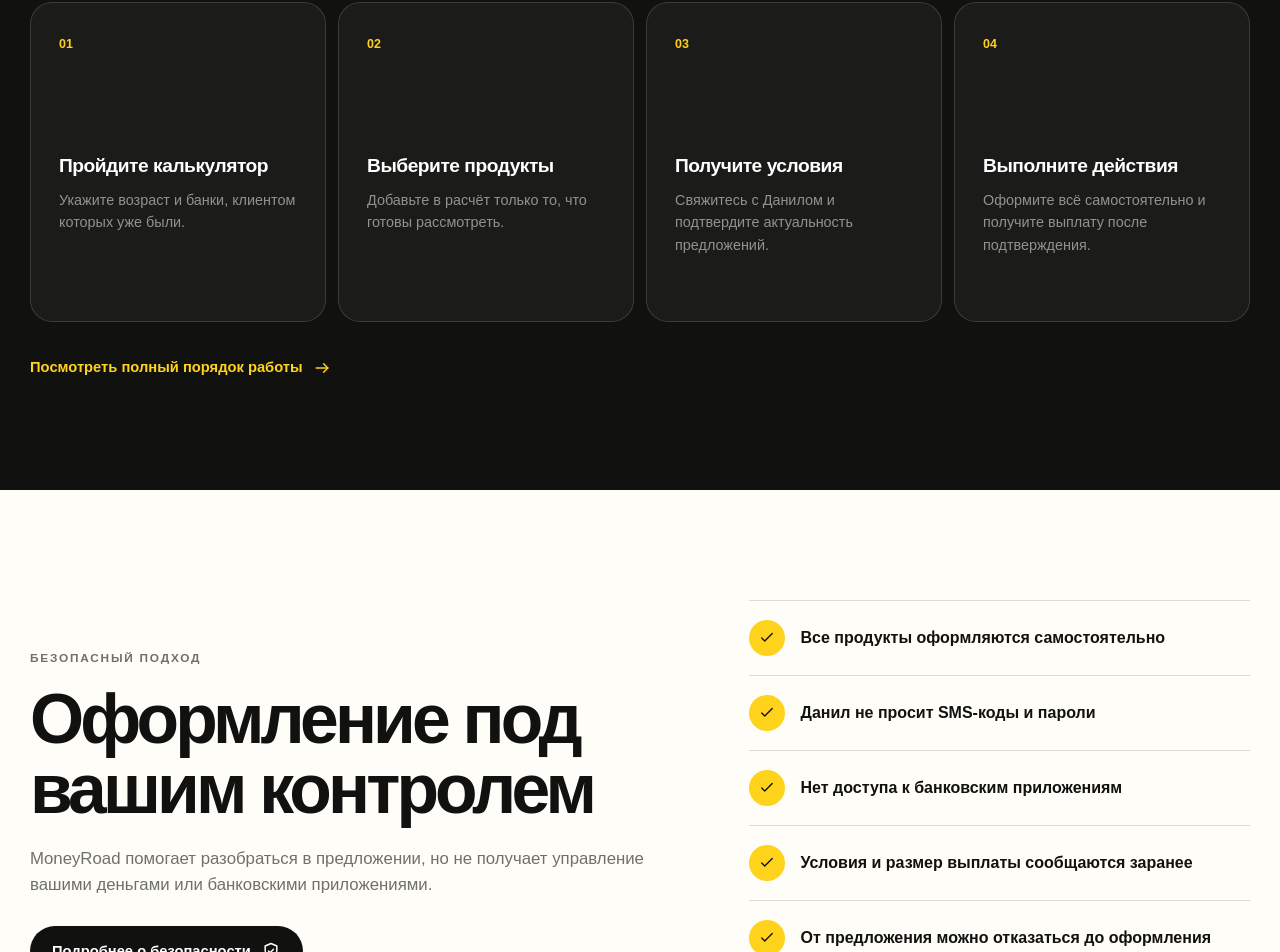
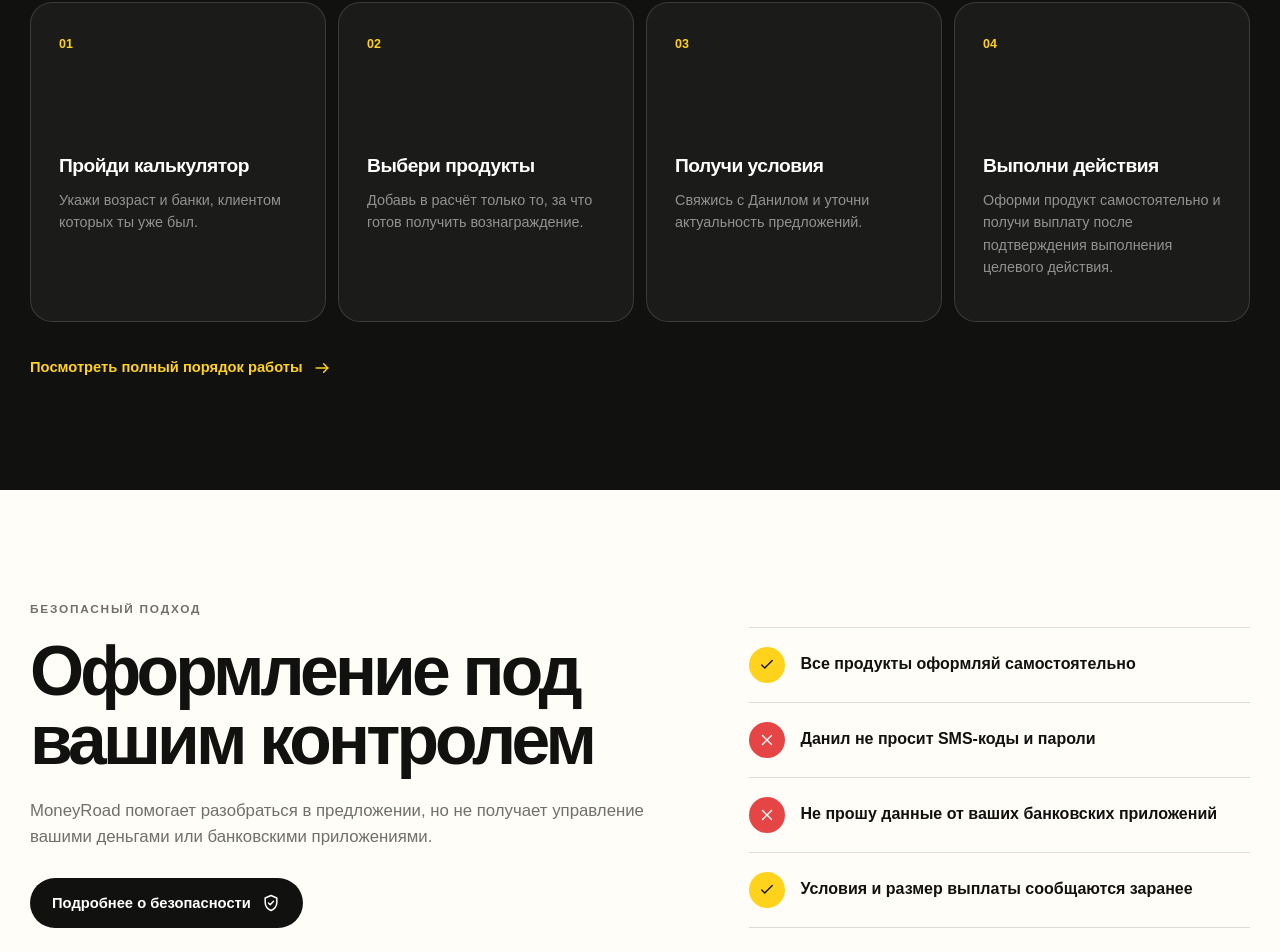
Before and after one commit to Dan1Xooo/moneyroad, a Next.js app: page / in a window 1280 px wide. Shown: the part 2876-3828 px from the top of the page. Built offline with nearby package versions, Linux system fonts and the light colour scheme; no server answers.

Commit message:
Update process and safety copy

```diff
--- a/app/globals.css
+++ b/app/globals.css
@@ -889,6 +889,11 @@ h3 {
   background: var(--yellow);
 }
 
+.check-icon-negative {
+  background: #e54545;
+  color: var(--white);
+}
+
 .check-icon svg {
   width: 18px;
 }
--- a/app/page.tsx
+++ b/app/page.tsx
@@ -1,6 +1,6 @@
 import Image from "next/image";
 import Link from "next/link";
-import { ArrowRight, Check, Shield } from "@/components/icons";
+import { ArrowRight, Check, CloseIcon, Shield } from "@/components/icons";
 import { CtaBand } from "@/components/CtaBand";
 import {
   activeOffers,
@@ -42,18 +42,21 @@ const categoryCards = [
 ];
 
 const steps = [
-  ["01", "Пройдите калькулятор", "Укажите возраст и банки, клиентом которых уже были."],
-  ["02", "Выберите продукты", "Добавьте в расчёт только то, что готовы рассмотреть."],
-  ["03", "Получите условия", "Свяжитесь с Данилом и подтвердите актуальность предложений."],
-  ["04", "Выполните действия", "Оформите всё самостоятельно и получите выплату после подтверждения."],
+  ["01", "Пройди калькулятор", "Укажи возраст и банки, клиентом которых ты уже был."],
+  ["02", "Выбери продукты", "Добавь в расчёт только то, за что готов получить вознаграждение."],
+  ["03", "Получи условия", "Свяжись с Данилом и уточни актуальность предложений."],
+  [
+    "04",
+    "Выполни действия",
+    "Оформи продукт самостоятельно и получи выплату после подтверждения выполнения целевого действия.",
+  ],
 ];
 
 const safetyPoints = [
-  "Все продукты оформляются самостоятельно",
-  "Данил не просит SMS-коды и пароли",
-  "Нет доступа к банковским приложениям",
-  "Условия и размер выплаты сообщаются заранее",
-  "От предложения можно отказаться до оформления",
+  { text: "Все продукты оформляй самостоятельно", tone: "positive" },
+  { text: "Данил не просит SMS-коды и пароли", tone: "negative" },
+  { text: "Не прошу данные от ваших банковских приложений", tone: "negative" },
+  { text: "Условия и размер выплаты сообщаются заранее", tone: "positive" },
 ];
 
 function HeroVisual() {
@@ -228,11 +231,15 @@ export default function Home() {
           </div>
           <div className="check-list">
             {safetyPoints.map((point) => (
-              <div key={point}>
-                <span className="check-icon">
-                  <Check />
+              <div key={point.text}>
+                <span
+                  className={
+                    point.tone === "negative" ? "check-icon check-icon-negative" : "check-icon"
+                  }
+                >
+                  {point.tone === "negative" ? <CloseIcon /> : <Check />}
                 </span>
-                <p>{point}</p>
+                <p>{point.text}</p>
               </div>
             ))}
           </div>
--- a/components/CtaBand.tsx
+++ b/components/CtaBand.tsx
@@ -7,8 +7,8 @@ type CtaBandProps = {
 };
 
 export function CtaBand({
-  title = "Узнайте свою предварительную сумму",
-  text = "Несколько вопросов — и вы увидите только подходящие по возрасту и статусу предложения.",
+  title = "Узнай свою предварительную сумму",
+  text = "Несколько вопросов, и ты увидишь только подходящие по возрасту и статусу предложения.",
 }: CtaBandProps) {
   return (
     <section className="cta-band section">
```
